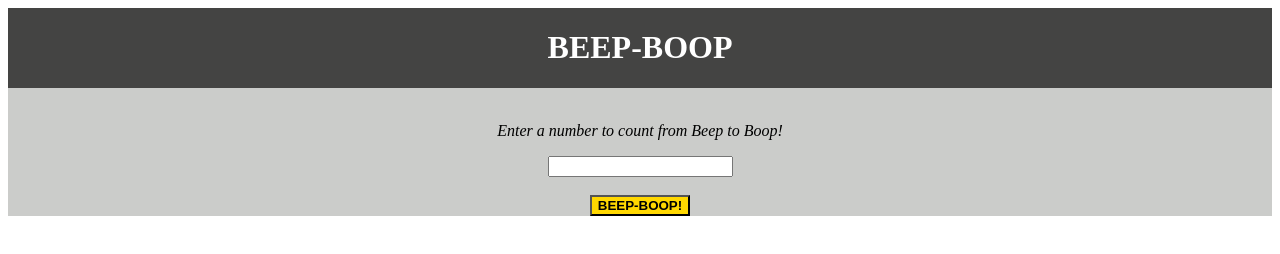
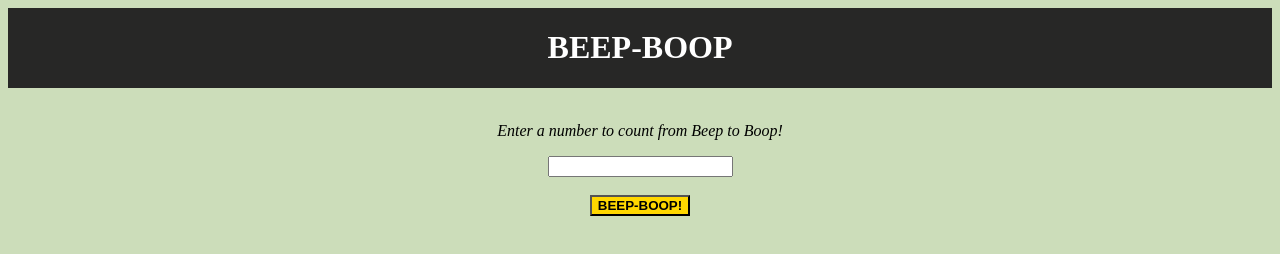
Before and after one commit to drakewilcox/Beep-Boop-Project3, a plain HTML site: page index.html in a window 1280 px wide. Drawn offline with Linux system fonts and the light colour scheme.

Commit message:
add final small changes to make sure all code is clean and operational.

```diff
--- a/css/styles.css
+++ b/css/styles.css
@@ -1,22 +1,29 @@
+html,body {
+  height: 100%;
+  background-color:  rgb(204, 221, 186);;
+}
 
 .header {
-  /* padding: 60px; */
   display: flex;
 
   align-items: center;
   flex-direction: column;
   flex-wrap: wrap;
-  background-color: rgb(68, 68, 67);
+  background-color: rgb(39, 39, 38);
   color: white;
 
 }
 .container {
 
   /* margin-top: 20px; */
+  /* height: 100%; */
   text-align: center;
-  background-color: rgb(203, 204, 202);
+  background-color: rgb(204, 221, 186);
 }
 .btn {
   background-color: gold;
 
 }
+#show {
+  height: auto;
+}
--- a/index.html
+++ b/index.html
@@ -29,11 +29,12 @@
           <br>
           <button type="submit" class="btn"> <strong>BEEP-BOOP!</strong></button>
           </div>
-          <div id="show">
-            <p id="result"></p>
-          </div>
 
         </form>
+        <div id="show">
+          <p id="result"></p>
+        </div>
+
 
     </div>
   </body>
```
Also changed, not shown: js/scripts.js (+0 -8 lines).
